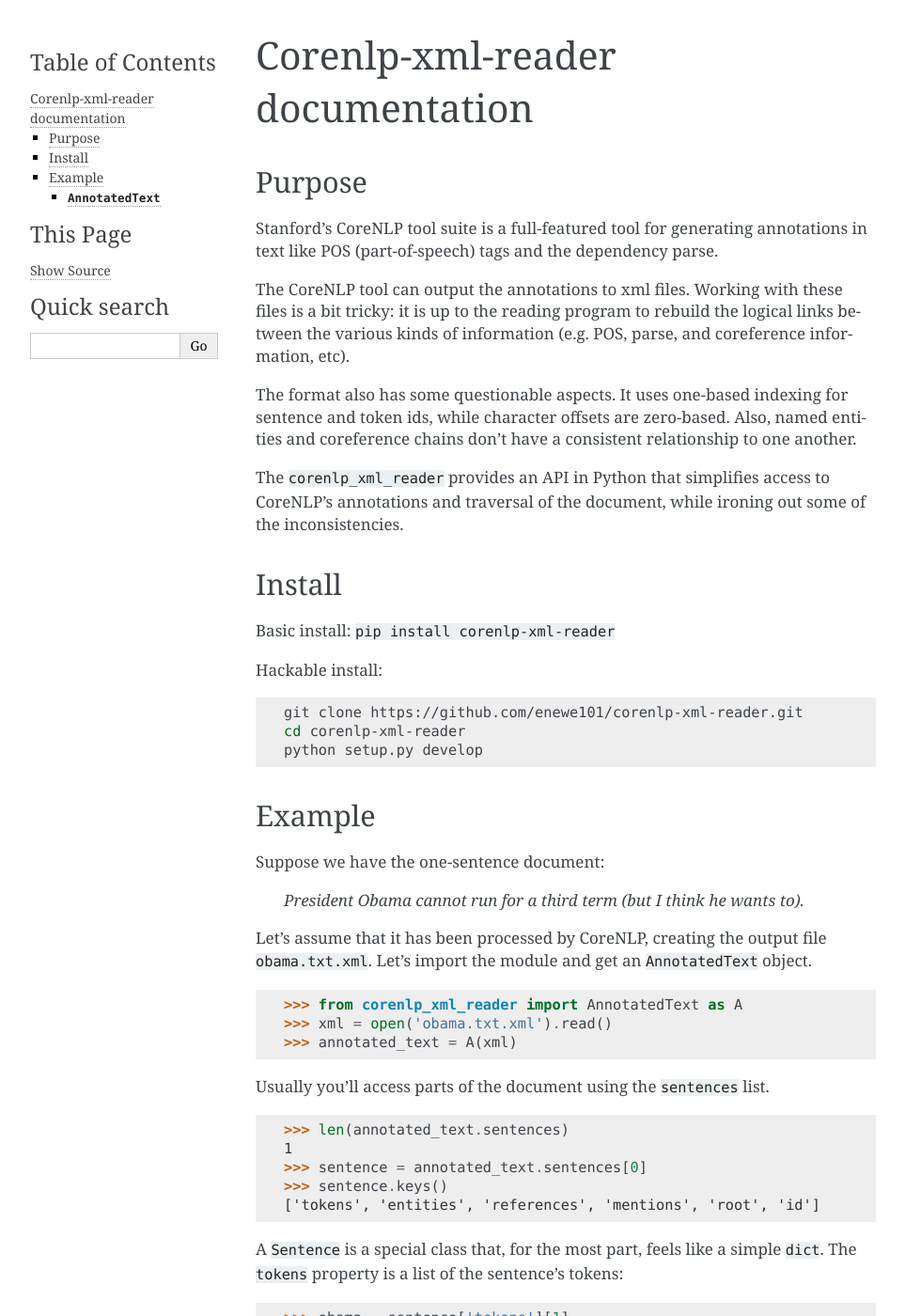
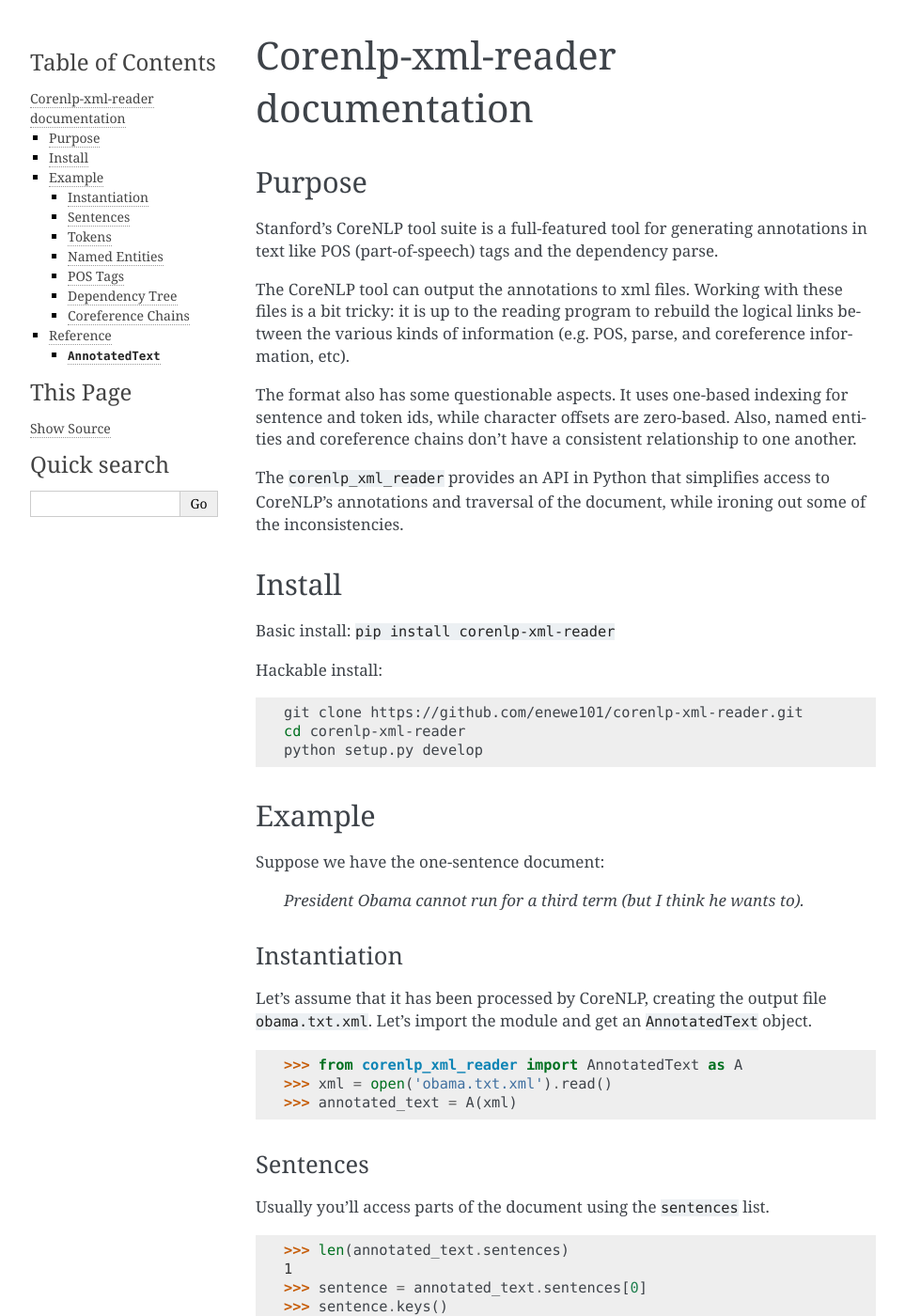
Before and after one commit to enewe101/corenlp-xml-reader, a Sphinx documentation site: the page built from docs/index.rst, in a window 1280 px wide and 1400 px high. Shown: the whole window at 94% size, without its empty margins (148-1111 px from the left). Built offline with Sphinx 7.4.7, drawn with Linux system fonts in a browser that asks for light colours; some of the changed text lies outside the part shown.

Commit message:
add headings to documentation

```diff
--- a/docs/index.rst
+++ b/docs/index.rst
@@ -49,6 +49,8 @@
 
    *President Obama cannot run for a third term (but I think he wants to).*
 
+Instantiation
+~~~~~~~~~~~~~
 Let's assume that it has been processed by CoreNLP, creating the output
 file ``obama.txt.xml``.  Let's import the module and get an ``AnnotatedText`` object.
 
@@ -59,6 +61,8 @@
    >>> xml = open('obama.txt.xml').read()
    >>> annotated_text = A(xml)
 
+Sentences
+~~~~~~~~~
 Usually you'll access parts of the document using the ``sentences`` list.
 
 .. code-block:: python
@@ -83,6 +87,8 @@
    >>> term
    ' 7: term (39,42) NN -'
 
+Tokens
+~~~~~~
 Tokens have properties corresponding to CoreNLP's annotations, plus some
 other stuff:
 
@@ -93,6 +99,9 @@
    'lemma', 'sentence_id', 'entity_idx', 'speaker', 'mentions', 'parents',
    'ner', 'id']
 
+
+Named Entities
+~~~~~~~~~~~~~~
 "Obama" is the name of a person, so, if CoreNLP is working well, it should
 pick that up.  Named entity information is found in the ``ner`` property:
 
@@ -103,6 +112,8 @@
    >>> term['ner'] is None
    True
 
+POS Tags
+~~~~~~~~
 Similarly we can check the part-of-speech:
 
 .. code-block:: python
@@ -112,6 +123,8 @@
    >>> term['pos']
    'NN'
 
+Dependency Tree
+~~~~~~~~~~~~~~~
 We can traverse the dependency tree using the ``parents`` and ``children``
 properties.  In our example, "run" is the parent of "Obama"
 (because "Obama" is the subject (``nsubj``) of "run"):
@@ -133,6 +146,8 @@
    >>> sentence['root']
    ' 3: run (23,25) -'
 
+Coreference Chains
+~~~~~~~~~~~~~~~~~~
 A coreference chain is a series of references to the same entity.  In our
 example, "President Obama" and "he" are each *mentions* from the same
 coreference chain.  We can access all the mentions of a coreference chain.
@@ -227,6 +242,8 @@
 The document as a whole also provides global ``mentions``, ``references``,
 and ``entities`` properties which can be iterated over directly..
 
+Reference
+---------
 .. py:class:: AnnotatedText(corenlp_xml, **kwargs)
 
    Create a new AnnotatedText object.  Only the first parameter is normally
```
